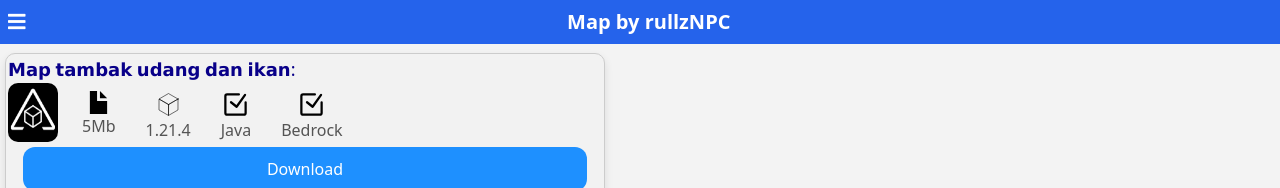
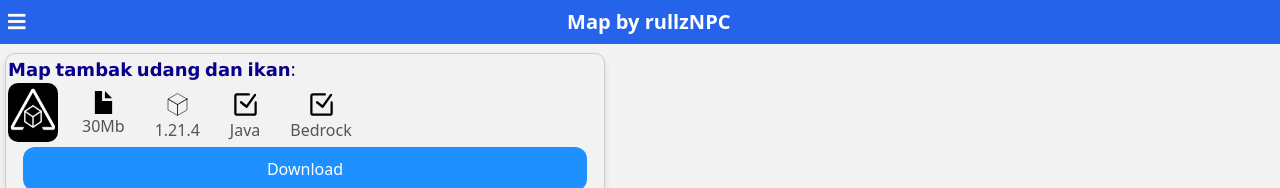
Before and after one commit to wither3/rullzweb, a plain HTML site: page index2.html in a window 1280 px wide. Shown: the top 188 px of the page. Drawn offline with nearby package versions, Linux system fonts and the light colour scheme.

Commit message:
Add files via upload

```diff
--- a/index2.html
+++ b/index2.html
@@ -240,7 +240,7 @@
   <div class="kotak12">
       <div class="kotak15">
         <center> <svg width="23px" height="23px" viewBox="0 0 16 16" fill="none" xmlns="http://www.w3.org/2000/svg"><g id="SVGRepo_bgCarrier" stroke-width="0"></g><g id="SVGRepo_tracerCarrier" stroke-linecap="round" stroke-linejoin="round"></g><g id="SVGRepo_iconCarrier"> <path d="M7 0H2V16H14V7H7V0Z" fill="#000000"></path> <path d="M9 0V5H14L9 0Z" fill="#000000"></path> </g></svg></center>
-          <font color="#545454">5Mb</font>
+          <font color="#545454">30Mb</font>
       </div>
       <div class="kotak15">
          <center><svg width="27px" height="27px" viewBox="0 0 48 48" id="b" xmlns="http://www.w3.org/2000/svg" fill="#000000"><g id="SVGRepo_bgCarrier" stroke-width="0"></g><g id="SVGRepo_tracerCarrier" stroke-linecap="round" stroke-linejoin="round"></g><g id="SVGRepo_iconCarrier"> <defs> <style>.c{isolation:isolate;}.d{fill:none;stroke:#000000;stroke-linecap:round;stroke-linejoin:round;}</style> </defs> <g class="c"> <polygon class="d" points="40.9004 14.2733 40.8452 33.7266 24.0274 43.5 24.0826 24.0467 40.9004 14.2733"></polygon> <polygon class="d" points="24.0826 24.0467 24.0274 43.5 7.0996 33.7267 7.1548 14.2734 24.0826 24.0467"></polygon> <polygon class="d" points="40.9004 14.2733 24.0826 24.0467 7.1548 14.2734 23.9726 4.5 40.9004 14.2733"></polygon> </g> </g></svg><font color="#545454">1.21.4</font></center>
```
